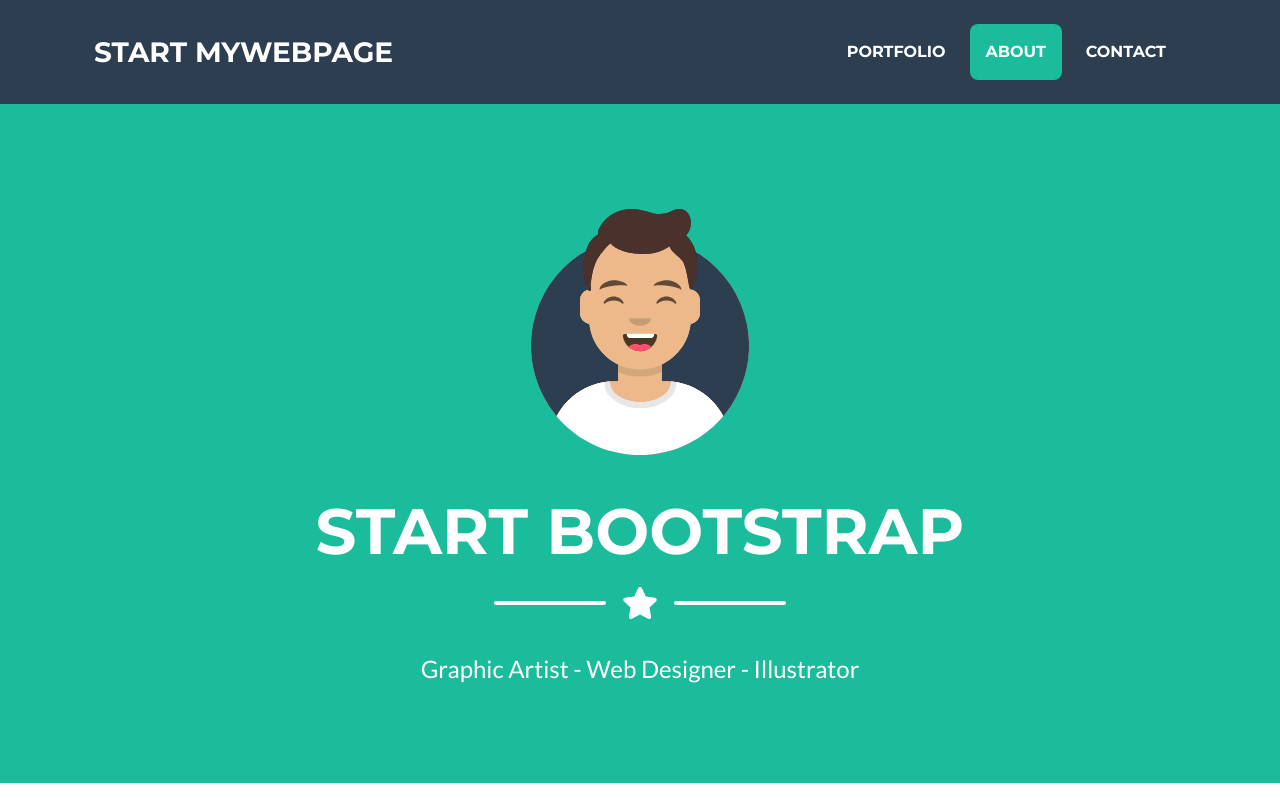
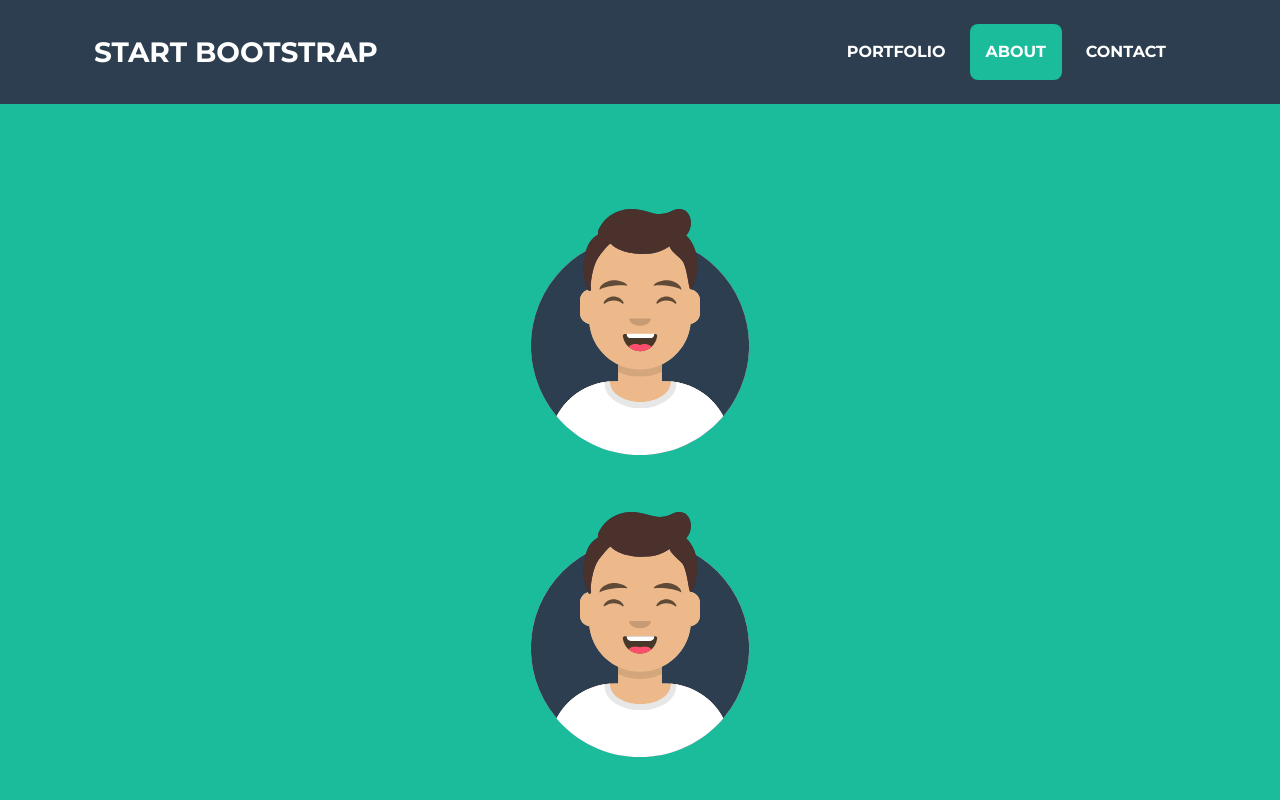
Before and after one commit to micposso/git-basics-course, a plain HTML site: page index.html in a window 1280 px wide. Shown: the top 800 px of the page. Drawn offline with nearby package versions, Linux system fonts and the light colour scheme.

Commit message:
edited title of the page and added svg

```diff
--- a/index.html
+++ b/index.html
@@ -20,7 +20,7 @@
         <!-- Navigation-->
         <nav class="navbar navbar-expand-lg bg-secondary text-uppercase fixed-top" id="mainNav">
             <div class="container">
-                <a class="navbar-brand js-scroll-trigger" href="#page-top">Start MyWebpage</a>
+                <a class="navbar-brand js-scroll-trigger" href="#page-top">Start Bootstrap</a>
                 <button class="navbar-toggler navbar-toggler-right text-uppercase font-weight-bold bg-primary text-white rounded" type="button" data-toggle="collapse" data-target="#navbarResponsive" aria-controls="navbarResponsive" aria-expanded="false" aria-label="Toggle navigation">
                     Menu
                     <i class="fas fa-bars"></i>
@@ -37,6 +37,8 @@
         <!-- Masthead-->
         <header class="masthead bg-primary text-white text-center">
             <div class="container d-flex align-items-center flex-column">
+                <!-- Masthead Avatar Image-->
+                <img class="masthead-avatar mb-5" src="img/avataaars.svg" alt="" />
                 <!-- Masthead Avatar Image-->
                 <img class="masthead-avatar mb-5" src="img/avataaars.svg" alt="" />
                 <!-- Masthead Heading-->
```
